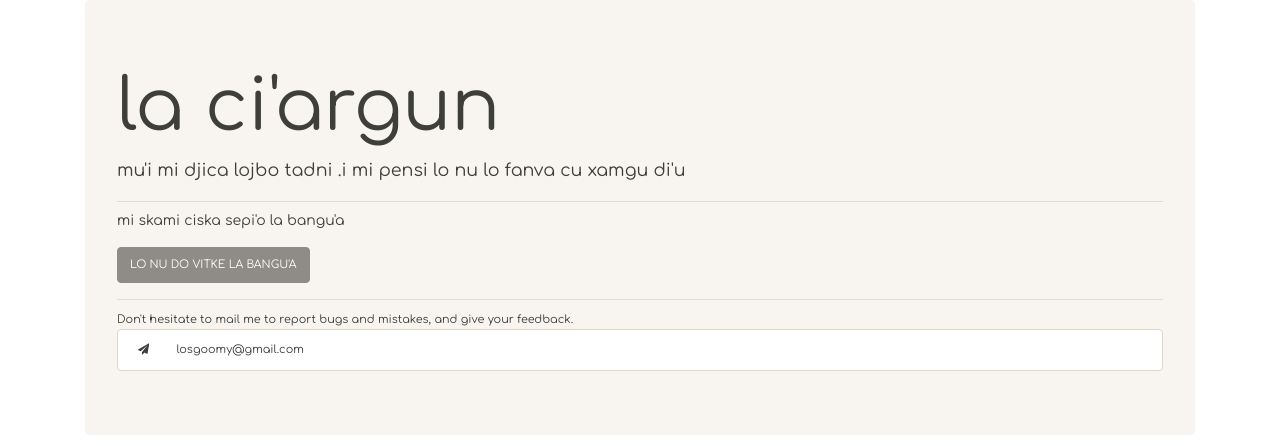
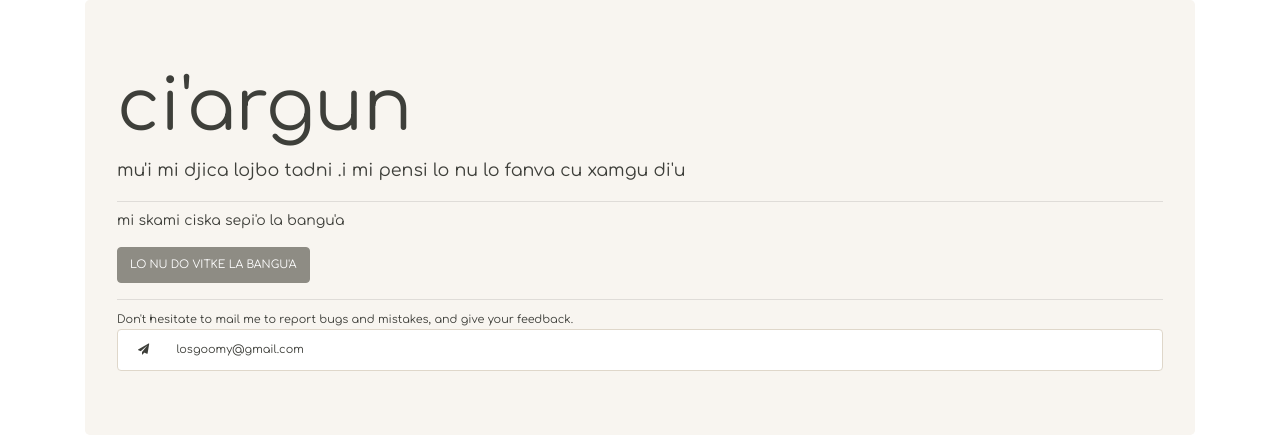
Before and after one commit to Phreno/lojban-translation, a plain HTML site: page index.html in a window 1280 px wide. Shown: the top 446 px of the page. Drawn offline with nearby package versions, Linux system fonts and the light colour scheme.

Commit message:
le larcu jmive

```diff
--- a/index.html
+++ b/index.html
@@ -27,7 +27,7 @@
 
     <div class="container">
       <div class="jumbotron">
-        <h1 class="display-3">la ci'argun</h1>
+        <h1 class="display-3">ci'argun</h1>
         <p class="lead">mu'i mi djica lojbo tadni .i mi pensi lo nu lo fanva cu xamgu di'u</p>
         <hr class="my-2">
         <p>mi skami ciska sepi'o la bangu'a</p>
```
